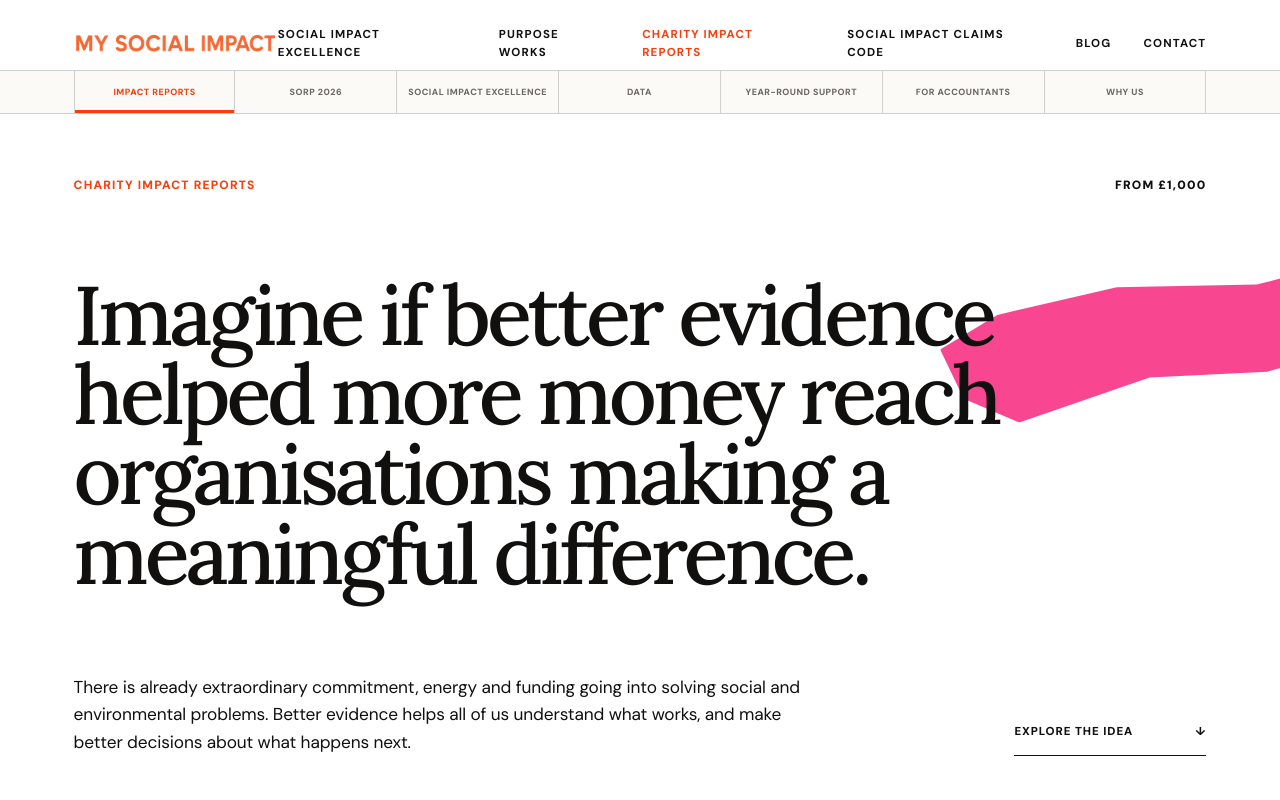
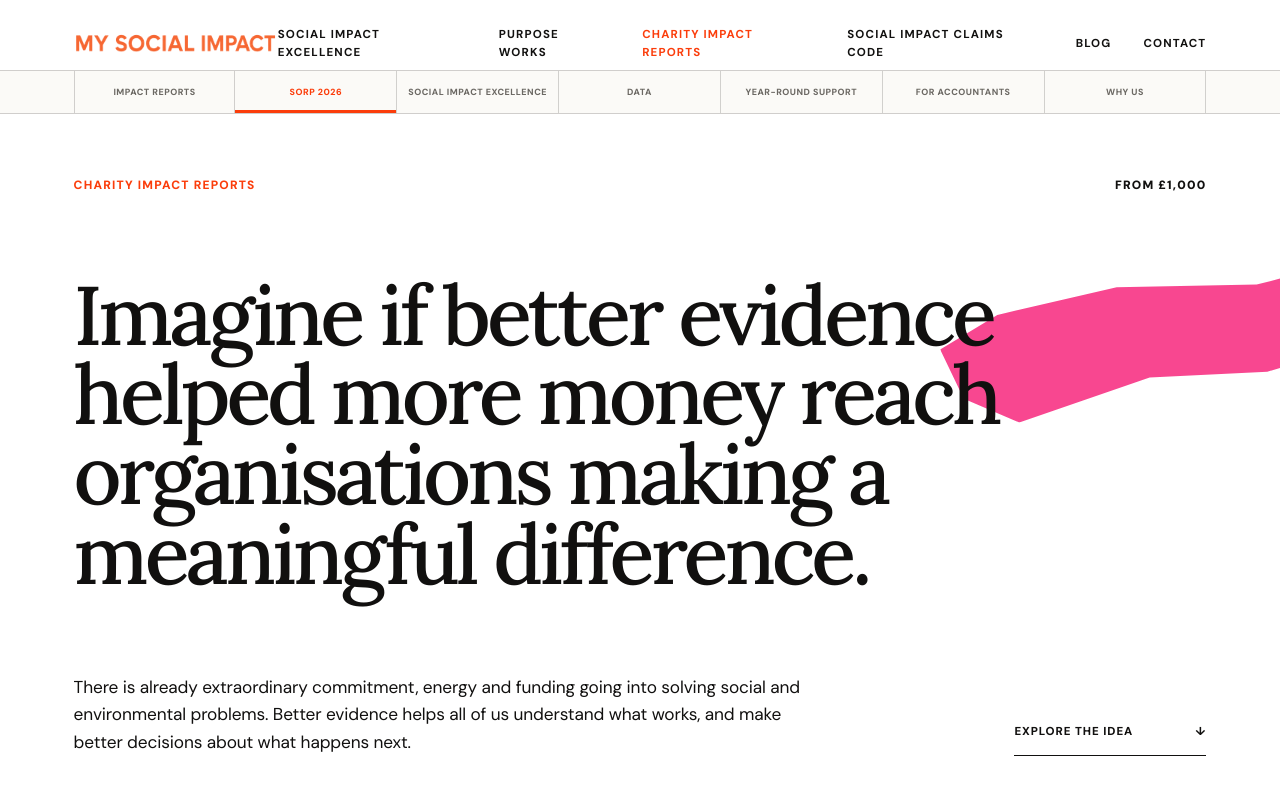
Before and after one commit to mysocialimpact/my-social-impact, a Next.js app: page /social-impact-report in a window 1280 px wide. Shown: the top 800 px of the page. Built offline with nearby package versions, Linux system fonts and the light colour scheme.

Commit message:
Add SORP 2026 links to impact reports

```diff
--- a/app/globals.css
+++ b/app/globals.css
@@ -112,6 +112,11 @@
 .cir-management-message > p { max-width: 52rem; color: var(--muted); font-size: clamp(1.2rem,1.7vw,1.7rem); }
 
 .cir-sorp { background: var(--white); border-top: 1px solid var(--line); }
+.cir-sorp-tool { margin-bottom: clamp(3rem,5vw,5rem); padding: clamp(2rem,4vw,4rem); display: grid; grid-template-columns: 1fr minmax(13rem,.35fr); gap: clamp(2rem,5vw,5rem); align-items: end; background: var(--paper); border: 1px solid var(--line); }
+.cir-sorp-tool .cir-eyebrow { margin-bottom: 1rem; }
+.cir-sorp-tool h3 { max-width: 18ch; margin: 0; font-size: clamp(2.2rem,3.6vw,4.2rem); line-height: 1; }
+.cir-sorp-tool p:last-child { max-width: 46rem; margin: 1.5rem 0 0; color: var(--muted); font-size: 1.05rem; line-height: 1.65; }
+.cir-sorp-tool .cir-primary-action { align-self: end; }
 .cir-date { padding: clamp(3rem,6vw,6rem); display: grid; grid-template-columns: .45fr 1fr; gap: 3rem; align-items: end; background: var(--yellow); }
 .cir-date span { max-width: 17rem; font-size: .75rem; font-weight: 800; letter-spacing: .08em; text-transform: uppercase; }
 .cir-date strong { font-family: var(--font-serif); font-size: clamp(4rem,8vw,9rem); font-weight: 500; letter-spacing: -.07em; line-height: .8; }
@@ -251,6 +256,7 @@
   .cir-section-intro { grid-template-columns: 1fr; gap: 2rem; }
   .cir-section-intro > p:last-child { grid-column: 1; }
   .cir-section-intro h2 { font-size: clamp(2.5rem,11vw,3.3rem); }
+  .cir-sorp-tool { grid-template-columns: 1fr; }
   .cir-hero { min-height: auto; padding-top: 10.5rem; padding-bottom: 5rem; display: block; }
   .cir-hero-kicker { align-items: end; }
   .cir-hero-kicker b { text-align: right; }
--- a/app/site-shell.tsx
+++ b/app/site-shell.tsx
@@ -108,6 +108,7 @@ const products = [
     lead: "A clearer way for charities to explain the difference they make.",
     copy: "Credible, accessible impact reporting that brings together strategy, evidence, outcomes and stories.",
     href: "/social-impact-report",
+    secondaryHref: "https://sorp2026.mysocialimpact.org",
   },
   {
     name: "Festival Impact Reports",
@@ -320,12 +321,12 @@ function ProductCard({ product, index }: { product: typeof products[number]; ind
             <Image src={product.logo} alt={`${product.name} logo`} width={product.logoWidth} height={product.logoHeight} unoptimized />
           </div>}
         </div>
-        <div className="product-summary"><p className="product-lead">{product.lead}</p><p>{product.copy}</p>{index === 0 ? <div className="product-card-actions"><Link className="product-link" href={product.href}>Explore Social Impact Excellence <b>→</b></Link><a className="product-link product-start-link" href="https://platform.mysocialimpact.org/" target="_blank" rel="noreferrer"><span>Start your Social Impact Maturity Snapshot today<small>About 10–15 minutes</small></span><b>↗</b></a></div> : product.href && <span className="product-link">Explore {product.name.replace("™", "")} <b>→</b></span>}</div>
+        <div className="product-summary"><p className="product-lead">{product.lead}</p><p>{product.copy}</p>{index === 0 ? <div className="product-card-actions"><Link className="product-link" href={product.href}>Explore Social Impact Excellence <b>→</b></Link><a className="product-link product-start-link" href="https://platform.mysocialimpact.org/" target="_blank" rel="noreferrer"><span>Start your Social Impact Maturity Snapshot today<small>About 10–15 minutes</small></span><b>↗</b></a></div> : "secondaryHref" in product ? <div className="product-card-actions"><Link className="product-link" href={product.href}>Explore {product.name} <b>→</b></Link><a className="product-link product-start-link" href={product.secondaryHref} target="_blank" rel="noreferrer">Ask SORP 2026 <b>→</b></a></div> : product.href && <span className="product-link">Explore {product.name.replace("™", "")} <b>→</b></span>}</div>
       </div>
     </>
   );
 
-  return index === 0 ? <article className={`product-card ${product.className}`} data-reveal style={{ "--delay": `${index * 70}ms` } as React.CSSProperties}>{content}</article> : <a className={`product-card ${product.className}`} href={product.href} target={product.href.startsWith("http") ? "_blank" : undefined} rel={product.href.startsWith("http") ? "noreferrer" : undefined} data-reveal style={{ "--delay": `${index * 70}ms` } as React.CSSProperties}>{content}</a>;
+  return index === 0 || "secondaryHref" in product ? <article className={`product-card ${product.className}`} data-reveal style={{ "--delay": `${index * 70}ms` } as React.CSSProperties}>{content}</article> : <a className={`product-card ${product.className}`} href={product.href} target={product.href.startsWith("http") ? "_blank" : undefined} rel={product.href.startsWith("http") ? "noreferrer" : undefined} data-reveal style={{ "--delay": `${index * 70}ms` } as React.CSSProperties}>{content}</a>;
 }
 
 export function ArticleCard({ post, index = 0 }: { post: typeof posts[number]; index?: number }) {
```
Also changed, not shown: app/charity-impact-reports.tsx (+1 -1 lines).
